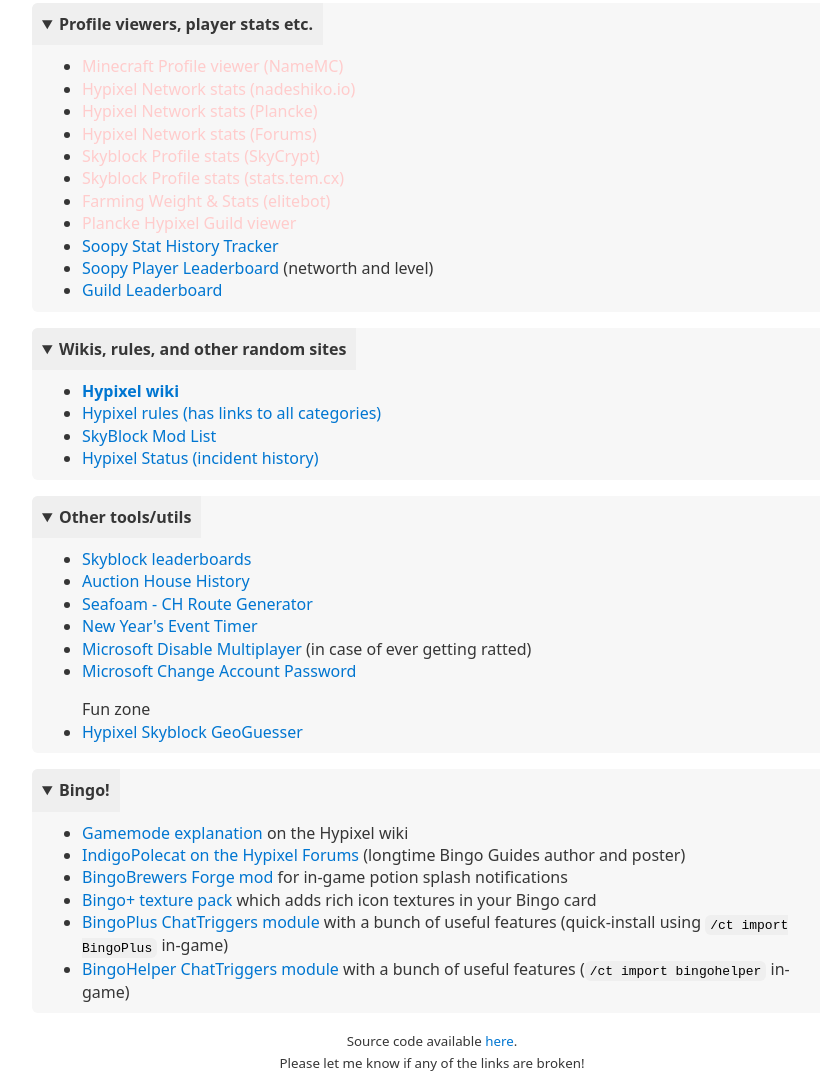
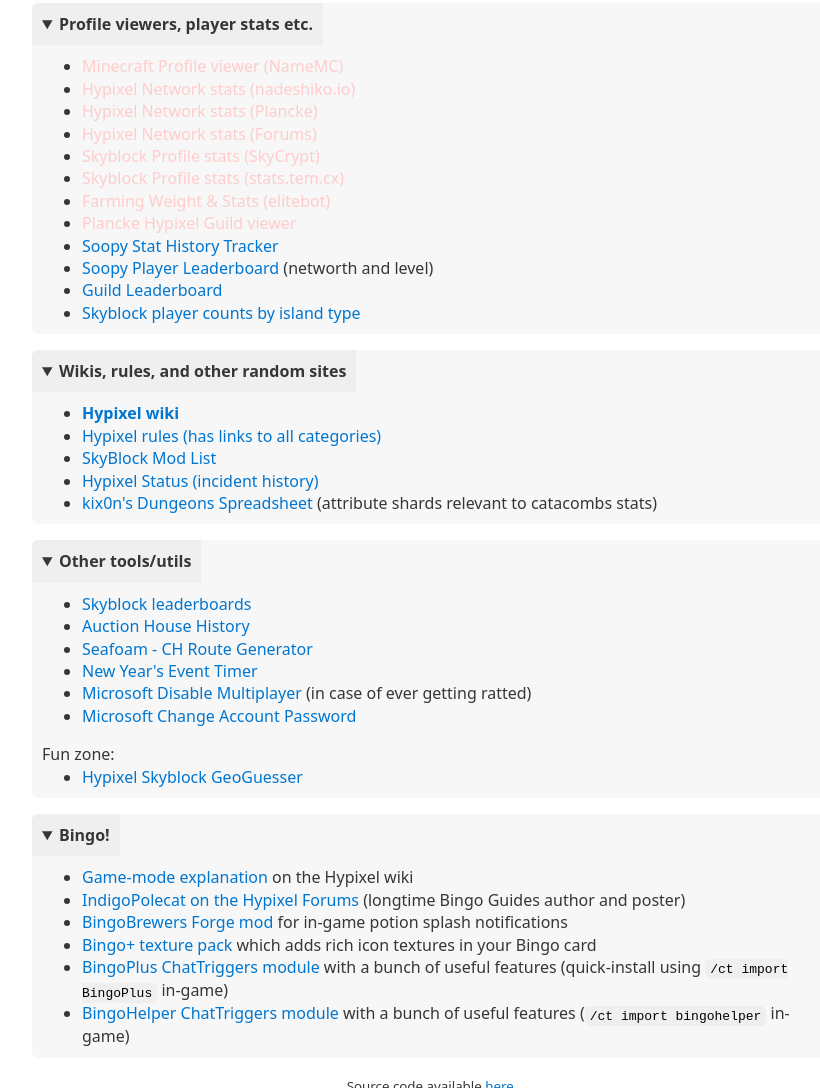
Before and after one commit to aphased/skyblock-links, a plain HTML site: page docs/index.html in a window 1280 px wide. Shown: the part 431-1519 px from the top of the page, without its empty margins (208-1028 px from the left). Drawn offline with nearby package versions, Linux system fonts and the light colour scheme.

Commit message:
Feat(content): add new links
Also fixed some typos and added some TODO comments.

This commit and 0df837e1359f include some formatting changes
performed by a new language server (LSP) I began using (SuperHTML).

````diff
--- a/docs/index.html
+++ b/docs/index.html
@@ -135,8 +135,9 @@ myself from the start?:
       </template>
       <li><a href="https://soopy.dev/stathistory">Soopy Stat History Tracker</a></li>
       <li><a href="https://soopy.dev/networth">Soopy Player Leaderboard</a> (networth and level)</li>
-        <!-- TODO: don't hard-code this onto my own guild… -->
+      <!-- TODO: don't hard-code this onto my own guild… -->
       <li><a href="https://skykings.net/leaderboard/TheElements">Guild Leaderboard</a></li>
+      <li><a href="https://hytrack.me/SKYBLOCK/">Skyblock player counts by island type</a></li>
     </ul>
   </details>
 
@@ -147,6 +148,9 @@ myself from the start?:
       <li><a href="https://hypixel.net/rules">Hypixel rules (has links to all categories)</a></li>
       <li><a href="https://sbmw.ca/mod-lists/skyblock-mod-list/">SkyBlock Mod List</a></li>
       <li><a href="https://status.hypixel.net/history">Hypixel Status (incident history)</a></li>
+      <li><a
+          href="https://docs.google.com/spreadsheets/d/1ZpvFgCJZkb8zOC4b-DsZil45G8ZQYPhp618S83cwD1U/edit?gid=0#gid=0">
+          kix0n's Dungeons Spreadsheet</a> (attribute shards relevant to catacombs stats)</li>
     </ul>
   </details>
 
@@ -159,17 +163,20 @@ myself from the start?:
       <li><a href="https://hypixel.inventivetalent.org/skyblock-newyear-timer/">New Year's Event Timer</a></li>
       <li><a href="https://account.xbox.com/en-us/Settings?rtc=1&activetab=main:privilegetab">Microsoft Disable
           Multiplayer</a> (in case of ever getting ratted)</li>
-      <li><a href="https://account.live.com/proofs%2FManage%2Fadditional?refd=account.live.com&refp=changepassword">Microsoft Change Account Password</a></li>
+      <li><a
+          href="https://account.live.com/proofs%2FManage%2Fadditional?refd=account.live.com&refp=changepassword">Microsoft
+          Change Account Password</a></li>
     </ul>
-    <ul>Fun zone
-        <li><a href="https://skykings.net/geoguesser">Hypixel Skyblock GeoGuesser</a></li>
+    Fun zone:
+    <ul>
+      <li><a href="https://skykings.net/geoguesser">Hypixel Skyblock GeoGuesser</a></li>
     </ul>
   </details>
 
   <details open id="bingo">
     <summary>Bingo!</summary>
     <ul>
-      <li><a href="https://wiki.hypixel.net/Bingo">Gamemode explanation</a> on
+      <li><a href="https://wiki.hypixel.net/Bingo">Game-mode explanation</a> on
         the Hypixel wiki</li>
       <li><a href="https://hypixel.net/members/indigopolecat.3270837/#recent-content">
           IndigoPolecat on the Hypixel Forums</a>
@@ -281,6 +288,15 @@ myself from the start?:
             the link corrects itself; but ideally, our logic here would be able to
             insert the name at the correct position, and not just append it to an
             existing string…
+            TODO: implement fix like this?
+            ```js
+            function buildUrl(link, playerName) {
+              if (link.name.includes('nadeshiko')) {
+                return `https://nadeshiko.io/player/${playerName}/network`;
+              }
+              return link.url + playerName;
+            }
+            ```
             Also see the corresponding logic above: `link.url + name.trim()` */
             {name: 'Hypixel Network stats (nadeshiko.io)', url: 'https://nadeshiko.io/player/'},
             {name: 'Hypixel Network stats (Plancke)', url: 'https://plancke.io/hypixel/player/stats/'},
````
